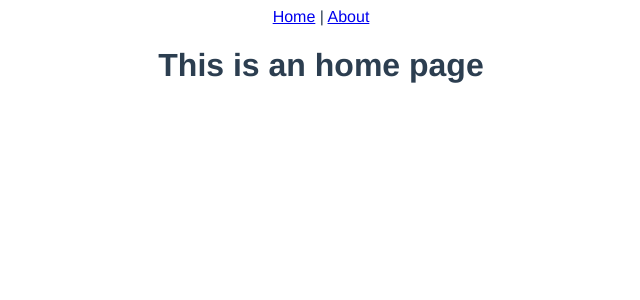
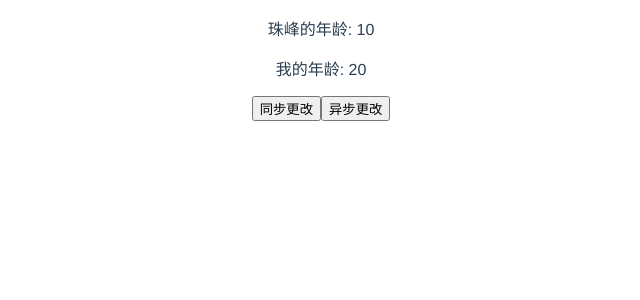
Before and after one commit to kongjun0320/kkb-vue, a Vue app in the folder k-vuex_vue-router/: page / in a window 1280 px wide. Shown: the top 300 px of the page, without its empty margins (319-959 px from the left). Built offline with nearby package versions, Linux system fonts and the light colour scheme.

Commit message:
珠峰vuex实现完成10%

```diff
--- a/k-vuex_vue-router/src/App.vue
+++ b/k-vuex_vue-router/src/App.vue
@@ -1,19 +1,34 @@
 <template>
   <div id="app">
+    <!-- vuex demo - zf -->
+    <p>珠峰的年龄: {{ $store.state.age }}</p>
+    <p>我的年龄: {{ $store.getters.myAge }}</p>
+    <button @click="syncChange">同步更改</button>
+    <button @click="asyncChange">异步更改</button>
+    <!-- vuex demo - kkb -->
     <!-- <p @click="$store.commit('add')">sync {{ $store.state.counter }}</p>
     <p @click="$store.dispatch('add')">async {{ $store.state.counter }}</p>
     <p>doubleCounter: {{ $store.getters.doubleCounter }}</p>
     <p>tripleCounter: {{ $store.getters.tripleCounter }}</p> -->
-    <div id="nav">
+    <!-- vue-router demo -->
+    <!-- <div id="nav">
       <router-link to="/">Home</router-link> |
       <router-link to="/about">About</router-link>
     </div>
-    <router-view />
+    <router-view /> -->
   </div>
 </template>
 <script>
 export default {
-  name: 'App'
+  name: 'App',
+  methods: {
+    syncChange() {
+      this.$store.commit('syncChange', 10)
+    },
+    asyncChange() {
+      this.$store.dispatch('asyncChange', 5)
+    }
+  }
 }
 </script>
 
--- a/k-vuex_vue-router/src/main.js
+++ b/k-vuex_vue-router/src/main.js
@@ -1,13 +1,13 @@
 import Vue from 'vue'
 import App from './App.vue'
 import router from './router'
-// import store from './store'
+import store from './store'
 
 Vue.config.productionTip = false
 
 new Vue({
   name: 'Root',
   router,
-  // store,
+  store,
   render: (h) => h(App)
 }).$mount('#app')
--- a/k-vuex_vue-router/src/store/index.js
+++ b/k-vuex_vue-router/src/store/index.js
@@ -1,31 +1,30 @@
 import Vue from 'vue'
-// import Vuex from './k-vuex'
 import Vuex from 'vuex'
 
 Vue.use(Vuex)
 
 export default new Vuex.Store({
   state: {
-    counter: 0
+    age: 10
   },
   getters: {
-    doubleCounter: (state) => {
-      return state.counter * 2
-    },
-    tripleCounter: (state) => {
-      return state.counter * 3
+    myAge(state) {
+      return state.age * 2
     }
   },
   mutations: {
-    add(state) {
-      state.counter++
+    syncChange(state, payload) {
+      state.age += payload
+    },
+    asyncChange(state, payload) {
+      state.age += payload
     }
   },
   actions: {
-    add({ commit }) {
+    asyncChange({ commit }, payload) {
       setTimeout(() => {
-        commit('add')
-      }, 500)
+        commit('asyncChange', payload)
+      }, 1000)
     }
   },
   modules: {}
```
Also changed, not shown: k-vuex_vue-router/src/store/index-kkb.js (added, +32 -0 lines).
